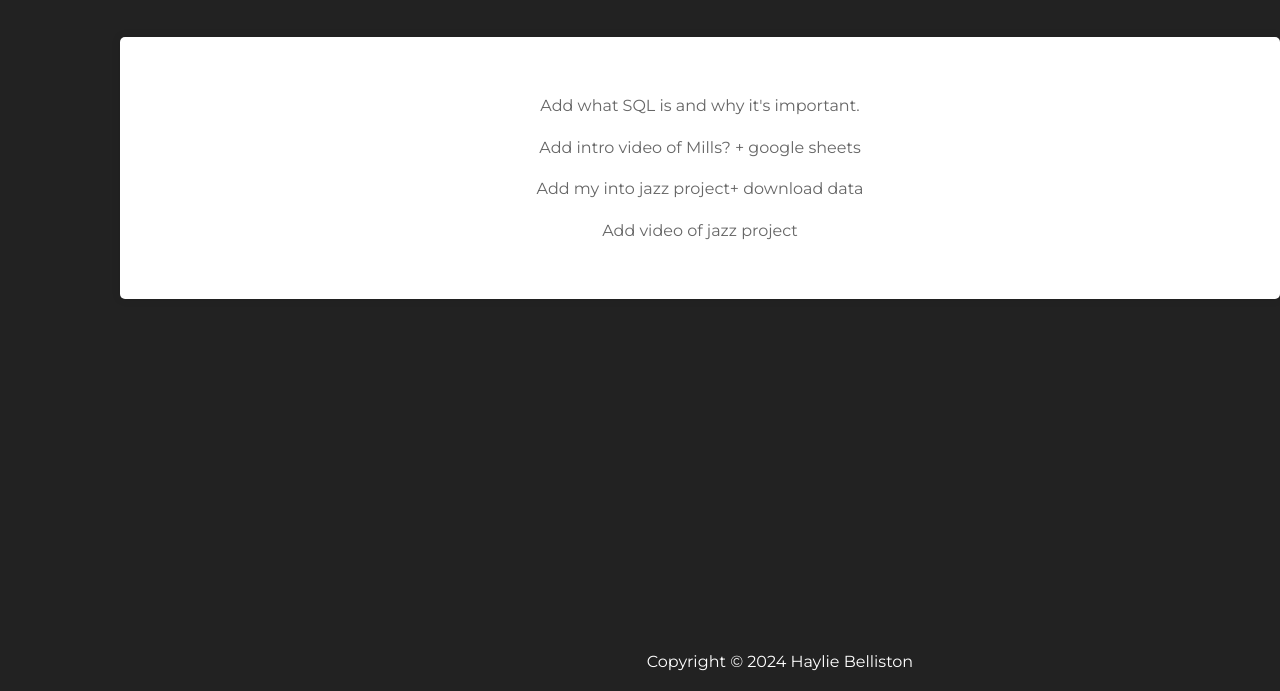
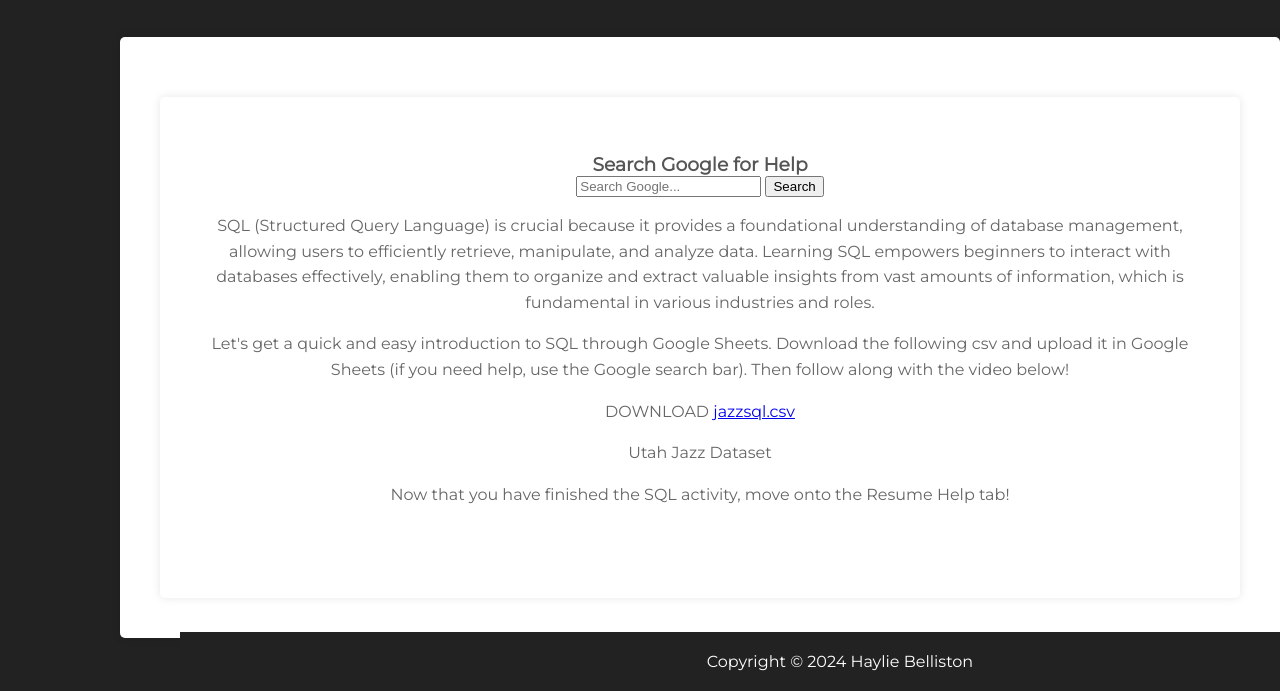
Before and after one commit to hbelliston/hbelliston2.github.io, a plain HTML site: page project/sql.html in a window 1280 px wide. Shown: the part 109-800 px from the top of the page. Drawn offline with Linux system fonts and the light colour scheme.

Commit message:
Update sql
update sql

```diff
--- a/project/sql.html
+++ b/project/sql.html
@@ -114,11 +114,47 @@
     </header>
 
     <div id="about">
-      <p>Add what SQL is and why it's important.</p>
-      <p>Add intro video of Mills? + google sheets</p>
-      <p>Add my into jazz project+ download data</p>
-      <p>Add video of jazz project</p>
+    </header>
+
+    <div id="about">
+
+      <div id="googleSearch">
+        <h3>Search Google for Help</h3>
+        <form id="googleSearchForm" action="https://www.google.com/search" method="get" target="_blank">
+          <input type="text" id="searchInput" name="q" placeholder="Search Google...">
+          <button type="submit">Search</button>
+        </form>
+      </div>
+
+      <script>
+      document.getElementById("googleSearchForm").onsubmit = function() {
+        var searchQuery = document.getElementById("searchInput").value.trim();
+        if (searchQuery === "") {
+          alert("Please enter a search query!");
+          return false;
+        }
+      };
+      </script>
+
+      <p>SQL (Structured Query Language) is crucial because it provides a foundational understanding of
+         database management, allowing users to efficiently retrieve, manipulate, and analyze data.
+         Learning SQL empowers beginners to interact with databases effectively, enabling them to
+         organize and extract valuable insights from vast amounts of information, which is fundamental
+          in various industries and roles.</p>
+      <p>Let's get a quick and easy introduction to SQL through Google Sheets.
+         Download the following csv and upload it in Google Sheets (if you need help, use the Google search bar).
+        Then follow along with the video below!</p>
+        <p>DOWNLOAD <a href="project/jazzsql.csv" download>jazzsql.csv</a></p>
+
+      <p>Utah Jazz Dataset</p>
+
+      <p>Now that you have finished the SQL activity, move onto the Resume Help tab!</p>\
+
+      <p>    </p>
+
     </div>
+
+    <footer>
 
     <footer>
       Copyright © 2024 Haylie Belliston
```
